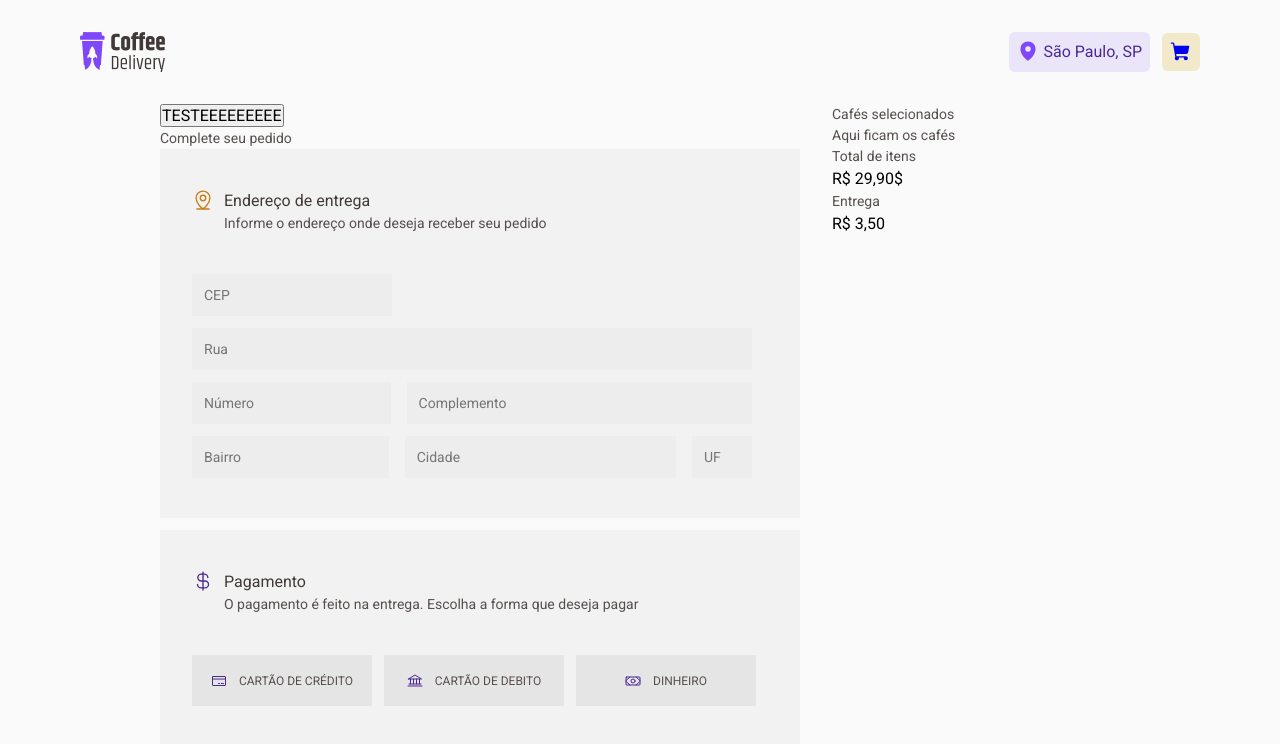
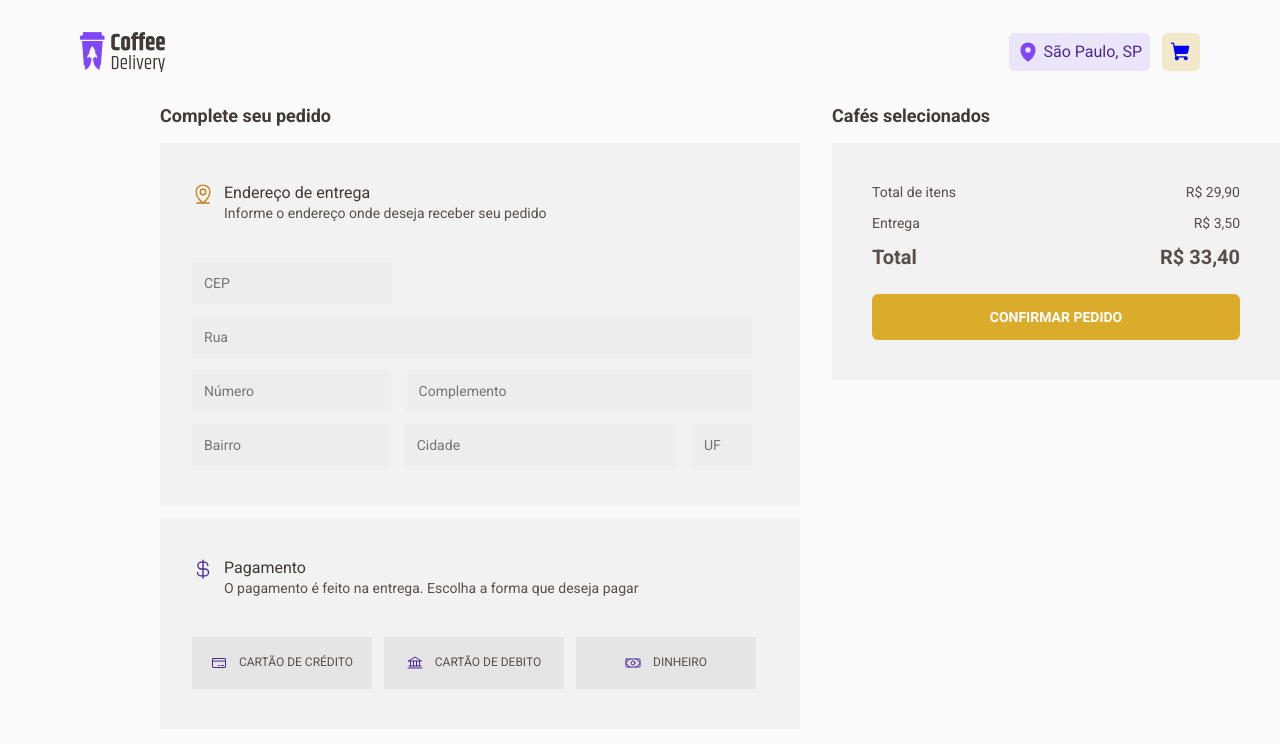
Before and after one commit to LuandersonH/02-coffe-delivery, a React (Vite) app: page /checkout in a window 1280 px wide. Shown: the top 744 px of the page. Built offline with nearby package versions, Linux system fonts and the light colour scheme.

Commit message:
UseContext com updateShopAmount e Checkout lendo o state cards

```diff
--- a/src/Contexts/CardsContext.tsx
+++ b/src/Contexts/CardsContext.tsx
@@ -1,4 +1,4 @@
-import imgTradicional from "../assets/coffes/imgAmericano.png";
+import imgTradicional from "../assets/coffes/imgTradicional.png";
 import imgAmericano from "../assets/coffes/imgAmericano.png";
 import imgCremoso from "../assets/coffes/imgExpressoCremoso.png";
 import imgGelado from "../assets/coffes/imgExpressoGelado.png";
@@ -30,6 +30,7 @@ interface CardsContextType {
   setShopAmounts: React.Dispatch<React.SetStateAction<number[]>>;
   setCards: React.Dispatch<React.SetStateAction<cardsData[]>>;
   totalProdutos: number;
+  updateShopAmount: (index: number, amount: number) => void;
 }
 
 interface CardsContextProviderProps {
@@ -40,6 +41,9 @@ export const CardsContext = createContext<CardsContextType>({
     cards: [],
     shopAmounts: [],
     setShopAmounts: () => {},
+    setCards: () => {},
+    totalProdutos: 0,
+    updateShopAmount: () => {},
   });
 
 
@@ -176,7 +180,28 @@ export function CardsContextProvider({ children }: CardsContextProviderProps) {
     0
   );
 
+  const updateShopAmount = (index: number, amount: number) => {
+    setCards((prevCards) => {
+      // Copia o array do state 'cards'
+      const updatedCards = [...prevCards];
+      // Pega o card no indice e 'remove' do objeto
+      const updatedCard = { ...updatedCards[index] };
+      // Atualiza a quantidade no card
+      updatedCard.shopAmount += amount;
+      // Acha o card antigo no array copiado e substitui o card
+      updatedCards[index] = updatedCard;
+      return updatedCards;
+    });
+
+    setShopAmounts((state) => {
+      // Modifica o número que fica na bolinha do carrinho de compras
+      return state.map((value, i) => (i === index ? value + amount : value));
+    });
+  };
+
+
+
   return (
-    <CardsContext.Provider value={{ cards, setCards, shopAmounts, setShopAmounts, totalProdutos}}>{children}</CardsContext.Provider>
+    <CardsContext.Provider value={{ cards, setCards, shopAmounts, setShopAmounts, totalProdutos, updateShopAmount}}>{children}</CardsContext.Provider>
   );
 }
--- a/src/pages/Checkout/Checkout.styles.ts
+++ b/src/pages/Checkout/Checkout.styles.ts
@@ -5,6 +5,13 @@ export const CheckoutContainer = styled.div`
   width: 100%;
   padding: 0 10rem;
   gap: 2rem;
+
+  .areaName {
+    font-size: 1.125rem;
+    color: ${(props) => props.theme["base-subtitle"]};
+    font-weight: bold;
+    margin-bottom: 1rem;
+  }
 
   .info {
     display: flex;
@@ -90,10 +97,6 @@ export const CheckoutContainer = styled.div`
     }
   }
 
-  .checkoutOrder {
-    width: 28rem;
-  }
-
   /* Remover os botões de controle do input:number: */
   input[type="number"]::-webkit-inner-spin-button,
   input[type="number"]::-webkit-outer-spin-button {
@@ -106,3 +109,62 @@ export const CheckoutContainer = styled.div`
     -webkit-appearance: none;
   }
 `;
+
+export const CheckoutOrderContainer = styled.div`
+  width: 28rem;
+  display: flex;
+  flex-direction: column;
+  align-items: center;
+  justify-content: center;
+  gap: 1.5rem;
+  padding: 2.5rem;
+
+  background-color: ${(props) => props.theme["base-card"]};
+
+  .checkoutValues {
+    width: 100%;
+    display: flex;
+    flex-direction: column;
+    justify-content: space-between;
+    gap: 0.75rem;
+
+    > div {
+      display: flex;
+      justify-content: space-between;
+      > p {
+        font-size: 0.875rem;
+      }
+    }
+
+    .checkoutValuesTotal {
+      color: ${(props) => props.theme["base-subtitle"]};
+      font-size: 50px !important;
+      font-weight: bold;
+      line-height: 1.3;
+
+      > p {
+        font-size: 1.25rem;
+      }
+    }
+  }
+
+  button {
+    width: 100%;
+    height: 2.875rem;
+    padding: 0.75rem 0.5rem;
+    border-radius: 0.375rem;
+
+    background-color: ${(props) => props.theme.yellow};
+
+    color: ${(props) => props.theme.white};
+    font-size: 0.875rem;
+    font-weight: bold;
+    line-height: 1.6;
+
+    border: none;
+  }
+`;
+
+export const CardsInShop = styled.div`
+
+`
--- a/src/pages/Checkout/Checkout.tsx
+++ b/src/pages/Checkout/Checkout.tsx
@@ -5,7 +5,11 @@ import {
   MapPinLine,
   Money,
 } from "phosphor-react";
-import { CheckoutContainer } from "./Checkout.styles";
+import {
+  CardsInShop,
+  CheckoutContainer,
+  CheckoutOrderContainer,
+} from "./Checkout.styles";
 import { useContext, useEffect, useState } from "react";
 import { CardsContext } from "../../Contexts/CardsContext";
 
@@ -18,13 +22,8 @@ interface cardsData {
   shopAmount: number;
 }
 
-interface cardsInShopInterface {
-  cardsInShop: cardsData[];
-  setCardsInShop: React.Dispatch<React.SetStateAction<[]>>;
-}
-
 export function Checkout() {
-  const { cards, totalProdutos } = useContext(CardsContext);
+  const { cards, shopAmounts, updateShopAmount } = useContext(CardsContext);
 
   const [cardsInShop, setCardsInShop] = useState<cardsData[]>([]);
 
@@ -38,39 +37,13 @@ export function Checkout() {
 
   // UseEffect para monitorar a mudança de cardsInShop
   useEffect(() => {
-    console.log('cardsInShop:', cardsInShop);
+    console.log("cardsInShop:", cardsInShop);
   }, [cardsInShop]); // Vai rodar sempre que cardsInShop mudar
-
-
-
-
-
-  // useEffect(() => {
-  //   if (filterCoffeValue.length > 0 && coffeTypesValues.length > 0) {
-  //     setFilterCoffeValue([]);
-  //     setFilterCoffeValue(coffeTypesValues);
-  //   } else if (coffeTypesValues.length == 0) {
-  //     setFilterCoffeValue([
-  //       "TRADICIONAL",
-  //       "ESPECIAL",
-  //       "COM LEITE",
-  //       "ALCOOLICO",
-  //       "GELADO",
-  //     ]);
-  //   }
-  // }, [coffeTypesValues]);
 
   return (
     <CheckoutContainer>
       <div>
-        <button
-          onClick={() => {
-            console.log(cardsInShop);
-          }}
-        >
-          TESTEEEEEEEEE
-        </button>
-        <p>Complete seu pedido</p>
+        <p className="areaName">Complete seu pedido</p>
         <div className="checkoutForm">
           <div className="info">
             <span className="infoMapSvg">
@@ -156,24 +129,53 @@ export function Checkout() {
         </div>
       </div>
       <div>
-        <p>Cafés selecionados</p>
-        <div className="checkoutOrdemContainer">
-          <div>
-            <p>Aqui ficam os cafés</p>
+        <p className="areaName">Cafés selecionados</p>
+        <CheckoutOrderContainer>
+          {cards.map((el, index) => {
+            if (el.shopAmount > 0) {
+              return (
+                <CardsInShop>
+                  <div className="imgInCard">{cards[0].img}</div>
+                  <div className="infoCoffeAndButtonsContainer">
+                    <div className="infoCoffeInCard">
+                      <span>{cards[0].titleCoffe}</span>
+                      <span>{`R$ ${cards[0].valueCoffe}0`}</span>
                     </div>
-          <div>
+                    <div className="buttonsInCard">
+                      <button
+                        onClick={() => updateShopAmount(index, -1)}
+                        disabled={shopAmounts[index] <= 0}
+                      >
+                        -
+                      </button>
+                      <span>{shopAmounts[index]}</span>
+                      <button onClick={() => updateShopAmount(index, +1)}>
+                        +
+                      </button>
+                    </div>
+                  </div>
+                </CardsInShop>
+              );
+            }
+
+          })}
+
           <div className="checkoutValues">
             <div>
               <p>Total de itens</p>
-                <span>{`R$ 29,90`}$</span>
+              <p>{`R$ 29,90`}</p>
             </div>
             <div>
               <p>Entrega</p>
-                <span>{`R$ 3,50`}</span>
+              <p>{`R$ 3,50`}</p>
+            </div>
+            <div className="checkoutValuesTotal">
+              <p>Total</p>
+              <p>{`R$ 33,40`}</p>
             </div>
           </div>
-          </div>
-        </div>
+          <button>CONFIRMAR PEDIDO</button>
+        </CheckoutOrderContainer>
       </div>
     </CheckoutContainer>
   );
--- a/src/pages/Home/components/CoffeList/CoffeList.tsx
+++ b/src/pages/Home/components/CoffeList/CoffeList.tsx
@@ -17,28 +17,7 @@ interface CardDetailsProps {
 }
 
 export function CoffeList({ filterCoffeValue }: CardDetailsProps) {
-  const { cards, setCards, shopAmounts, setShopAmounts } =
-    useContext(CardsContext);
-
-    const updateShopAmount = (index: number, amount: number) => {
-      setCards((prevCards) => {
-        // Copia o array do state 'cards'
-        const updatedCards = [...prevCards];
-        // Pega o card no indice e 'remove' do objeto
-        const updatedCard = { ...updatedCards[index] };
-        // Atualiza a quantidade no card
-        updatedCard.shopAmount += amount;
-        // Acha o card antigo no array copiado e substitui o card
-        updatedCards[index] = updatedCard;
-        return updatedCards;
-      });
-
-      setShopAmounts((state) => {
-        // Modifica o número que fica na bolinha do carrinho de compras
-        return state.map((value, i) => (i === index ? value + amount : value));
-      });
-    };
-
+  const { cards, shopAmounts, updateShopAmount } = useContext(CardsContext);
 
   return (
     <CoffeListContainer>
--- a/src/styles/global.ts
+++ b/src/styles/global.ts
@@ -14,7 +14,7 @@ export const GlobalStyle = createGlobalStyle`
 
     body {
         background: ${(props) => props.theme.background};
-        line-height: 1.5;
+        line-height: 1.3;
     }
 
     body, input, textarea, button {
```
Lines whose indentation alone changed are shown as unchanged.
